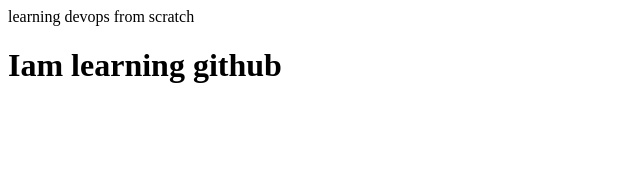
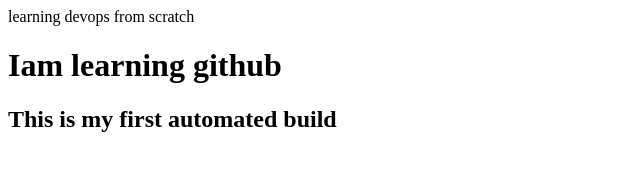
Before and after one commit to dhirage/myweb, a plain HTML site: page index.html in a window 1280 px wide. Shown: the whole page, without its empty margins (0-640 px from the left). Drawn offline with Linux system fonts and the light colour scheme.

Commit message:
Added a heading

```diff
--- a/index.html
+++ b/index.html
@@ -1,3 +1,5 @@
 <p>learning devops from scratch </p>
 
 <h1>Iam learning github </h1>
+
+<h2>This is my first automated build </h2>
```
